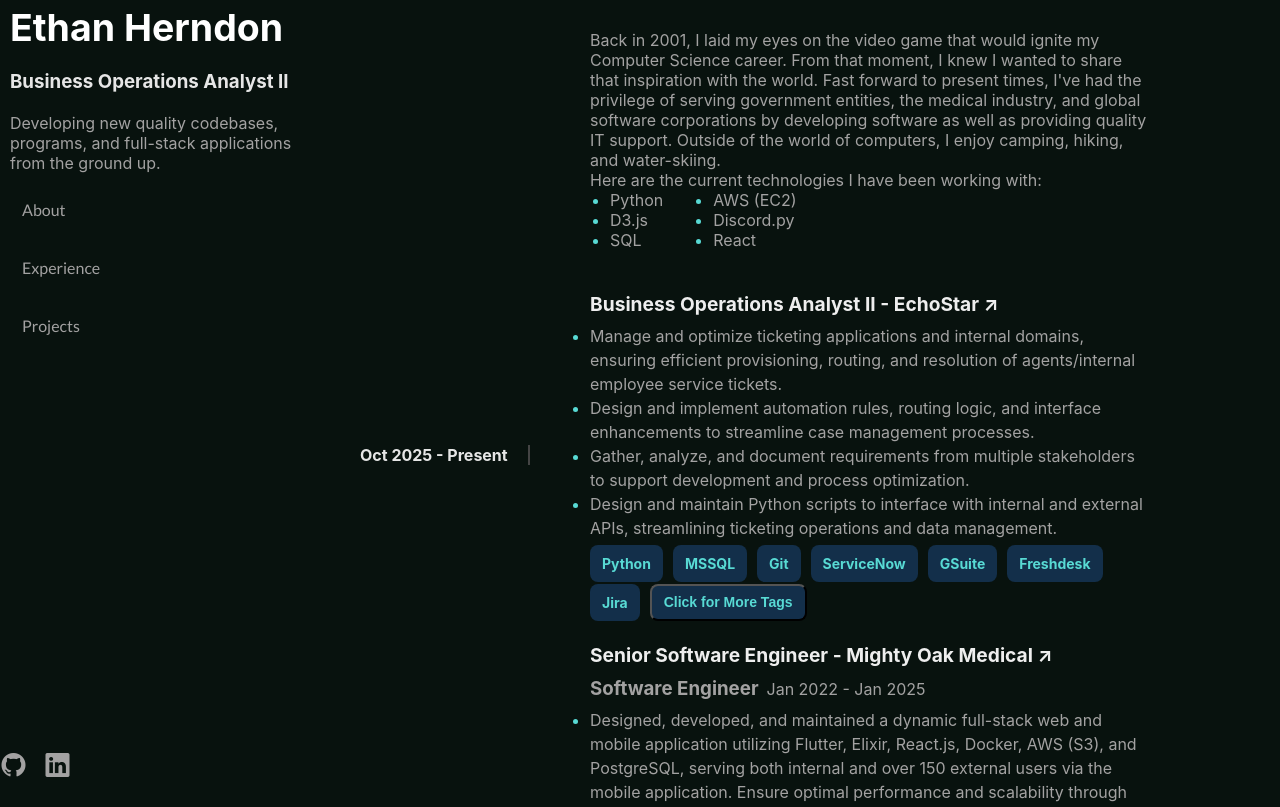
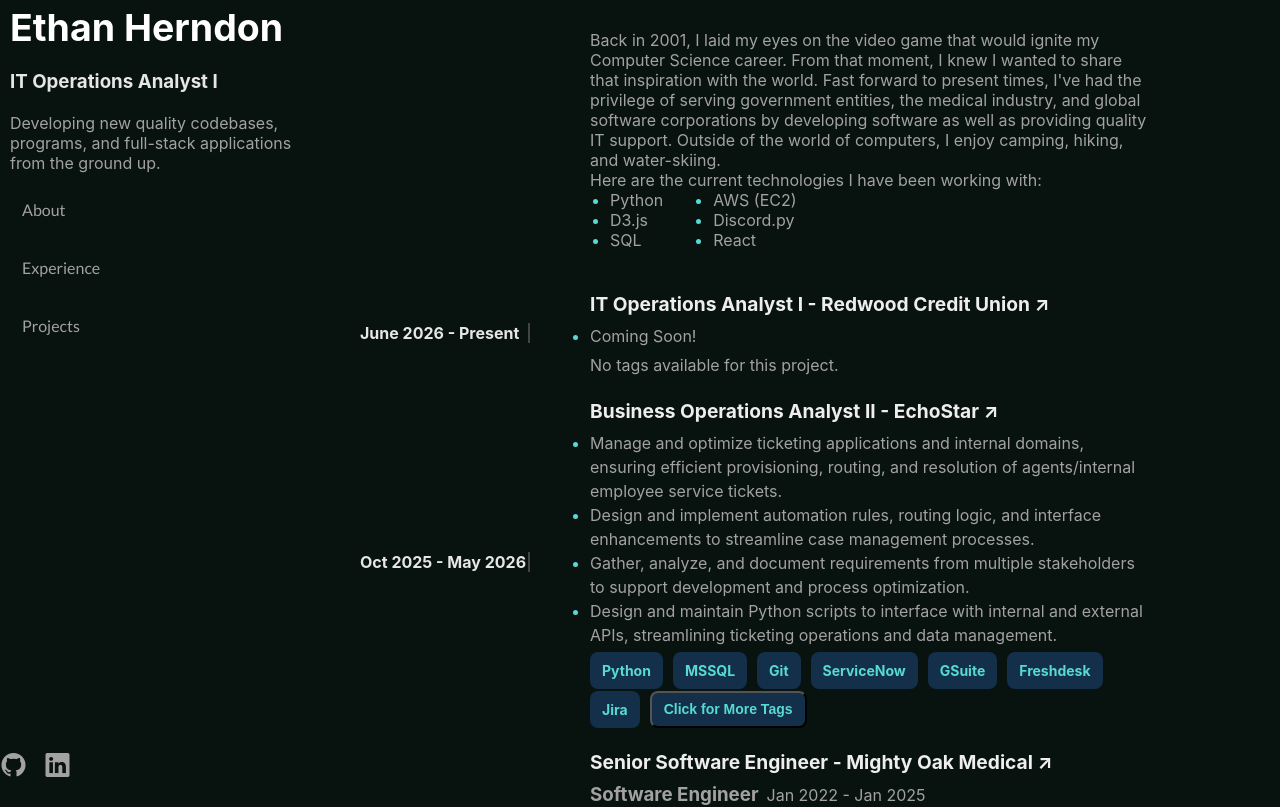
Before and after one commit to HerndonE/Portfolio-Website, a React (Create React App) app: page /#/ in a window 1280 px wide. Shown: the top 807 px of the page. Built offline with nearby package versions, Linux system fonts and the light colour scheme.

Commit message:
[add] new job role!

```diff
--- a/public/index.html
+++ b/public/index.html
@@ -7,7 +7,7 @@
     <meta name="theme-color" content="#000000" />
     <meta
       name="description"
-      content="Business Operations Analyst II"
+      content="IT Operations Analyst I"
     />
     <link rel="apple-touch-icon" href="%PUBLIC_URL%/logo192.png" />
     <!--
--- a/src/App.js
+++ b/src/App.js
@@ -67,7 +67,7 @@ const Home = () => (
               </div>
               <br />
               <div className="role">
-                <h3>Business Operations Analyst II</h3>
+                <h3>IT Operations Analyst I</h3>
               </div>
               <br />
               <p>
@@ -103,13 +103,43 @@ const Home = () => (
         <div id="experience" className="section">
           <div className="custom-paragraph">
             <div className="experience-entry">
-              <div className="experience-start-year"> Oct 2025 - Present</div>
+              <div className="experience-start-year"> June 2026 - Present</div>
               <div className="experience-description">
                 <div className="divider">
                   <h3>Experience</h3>
                 </div>
                 <div className="year-span">
-                  <span>Oct 2025 - Present</span>
+                  <span>June 2026 - Present</span>
+                </div>
+                <div className="company-names">
+                  <a
+                    href="https://www.redwoodcu.org/"
+                    target="_blank"
+                    rel="noreferrer"
+                    className="link"
+                  >
+                    <div className="job-title">
+                      IT Operations Analyst I - Redwood Credit Union{" "}
+                      <span>&#8599;</span>{" "}
+                    </div>
+                  </a>
+                </div>
+                <Experience
+                  AllExperiences={ExperienceContainer}
+                  IndexOfAllExperiences={0}
+                />
+                <ExperienceTags
+                  AllTags={ExperienceTagContainer}
+                  IndexOfAllTags={0}
+                />
+              </div>
+            </div>
+
+            <div className="experience-entry">
+              <div className="experience-start-year"> Oct 2025 - May 2026</div>
+              <div className="experience-description">
+                <div className="year-span">
+                  <span>Oct 2025 - May 2026</span>
                 </div>
                 <div className="company-names">
                   <a
@@ -126,11 +156,11 @@ const Home = () => (
                 </div>
                 <Experience
                   AllExperiences={ExperienceContainer}
-                  IndexOfAllExperiences={0}
+                  IndexOfAllExperiences={1}
                 />
                 <ExperienceTags
                   AllTags={ExperienceTagContainer}
-                  IndexOfAllTags={0}
+                  IndexOfAllTags={1}
                 />
               </div>
             </div>
@@ -158,11 +188,11 @@ const Home = () => (
                 </div>
                 <Experience
                   AllExperiences={ExperienceContainer}
-                  IndexOfAllExperiences={1}
+                  IndexOfAllExperiences={2}
                 />
                 <ExperienceTags
                   AllTags={ExperienceTagContainer}
-                  IndexOfAllTags={1}
+                  IndexOfAllTags={2}
                 />
               </div>
             </div>
@@ -314,7 +344,7 @@ const ExperiencePage = () => (
         <div id="experience" className="section">
           <div className="custom-paragraph">
             <div className="experience-entry">
-              <div className="experience-start-year"> Oct 2025 - Present</div>
+              <div className="experience-start-year"> June 2026 - Present</div>
               <div className="experience-description">
                 <a href="/" rel="noreferrer" className="link">
                   <div className="job-title">
@@ -325,7 +355,36 @@ const ExperiencePage = () => (
                   <h3>Experience</h3>
                 </div>
                 <div className="year-span">
-                  <span>Oct 2025 - Present</span>
+                  <span>June 2026 - Present</span>
+                </div>
+                <div className="company-names">
+                  <a
+                    href="https://www.redwoodcu.org/"
+                    target="_blank"
+                    rel="noreferrer"
+                    className="link"
+                  >
+                    <div className="job-title">
+                      IT Operations Analyst I - Redwood Credit Union{" "}
+                      <span>&#8599;</span>{" "}
+                    </div>
+                  </a>
+                </div>
+                <Experience
+                  AllExperiences={ExperienceContainer}
+                  IndexOfAllExperiences={0}
+                />
+                <ExperienceTags
+                  AllTags={ExperienceTagContainer}
+                  IndexOfAllTags={0}
+                />
+              </div>
+            </div>
+            <div className="experience-entry">
+              <div className="experience-start-year"> Oct 2025 - May 2026</div>
+              <div className="experience-description">
+                <div className="year-span">
+                  <span>Oct 2025 - May 2026</span>
                 </div>
                 <div className="company-names">
                   <a
@@ -342,11 +401,11 @@ const ExperiencePage = () => (
                 </div>
                 <Experience
                   AllExperiences={ExperienceContainer}
-                  IndexOfAllExperiences={0}
+                  IndexOfAllExperiences={1}
                 />
                 <ExperienceTags
                   AllTags={ExperienceTagContainer}
-                  IndexOfAllTags={0}
+                  IndexOfAllTags={1}
                 />
               </div>
             </div>
@@ -373,11 +432,11 @@ const ExperiencePage = () => (
                 </div>
                 <Experience
                   AllExperiences={ExperienceContainer}
-                  IndexOfAllExperiences={1}
+                  IndexOfAllExperiences={2}
                 />
                 <ExperienceTags
                   AllTags={ExperienceTagContainer}
-                  IndexOfAllTags={1}
+                  IndexOfAllTags={2}
                 />
               </div>
             </div>
@@ -402,11 +461,11 @@ const ExperiencePage = () => (
                 </div>
                 <Experience
                   AllExperiences={ExperienceContainer}
-                  IndexOfAllExperiences={2}
+                  IndexOfAllExperiences={3}
                 />
                 <ExperienceTags
                   AllTags={ExperienceTagContainer}
-                  IndexOfAllTags={2}
+                  IndexOfAllTags={3}
                 />
               </div>
             </div>
@@ -431,11 +490,11 @@ const ExperiencePage = () => (
                 </div>
                 <Experience
                   AllExperiences={ExperienceContainer}
-                  IndexOfAllExperiences={3}
+                  IndexOfAllExperiences={4}
                 />
                 <ExperienceTags
                   AllTags={ExperienceTagContainer}
-                  IndexOfAllTags={3}
+                  IndexOfAllTags={4}
                 />
               </div>
             </div>
@@ -460,11 +519,11 @@ const ExperiencePage = () => (
                 </div>
                 <Experience
                   AllExperiences={ExperienceContainer}
-                  IndexOfAllExperiences={4}
+                  IndexOfAllExperiences={5}
                 />
                 <ExperienceTags
                   AllTags={ExperienceTagContainer}
-                  IndexOfAllTags={4}
+                  IndexOfAllTags={5}
                 />
               </div>
             </div>
@@ -489,11 +548,11 @@ const ExperiencePage = () => (
                 </div>
                 <Experience
                   AllExperiences={ExperienceContainer}
-                  IndexOfAllExperiences={3}
+                  IndexOfAllExperiences={4}
                 />
                 <ExperienceTags
                   AllTags={ExperienceTagContainer}
-                  IndexOfAllTags={3}
+                  IndexOfAllTags={4}
                 />
               </div>
             </div>
--- a/src/components/CustomNav.js
+++ b/src/components/CustomNav.js
@@ -16,7 +16,7 @@ const CustomNav = ({ li, handleClick }) => {
         </div>
         <br />
         <div className="role">
-          <h3>Business Operations Analyst II</h3>
+          <h3>IT Operations Analyst I</h3>
         </div>
         <br />
         <p>
--- a/src/components/Experience/ExperienceData.js
+++ b/src/components/Experience/ExperienceData.js
@@ -1,3 +1,5 @@
+const RedwoodCreditUnionExperience = ["Coming Soon!"];
+
 const EchoStarExperience = [
   "Manage and optimize ticketing applications and internal domains, ensuring efficient provisioning, routing, and resolution of agents/internal employee service tickets.",
   "Design and implement automation rules, routing logic, and interface enhancements to streamline case management processes.",
@@ -58,6 +60,7 @@ const CSUMBExperience = [
   "Confidently installed numerous network peripherals such as cameras, door locks and Wifi access points.",
 ];
 const ExperienceContainer = [
+  RedwoodCreditUnionExperience,
   EchoStarExperience,
   MightyOakMedicalExperience,
   AtlassianExperience,
--- a/src/components/Experience/ExperienceTagData.js
+++ b/src/components/Experience/ExperienceTagData.js
@@ -1,3 +1,4 @@
+const RedwoodCreditUnionTag = [];
 const EchoStarTag = [
   "Python",
   "MSSQL",
@@ -65,6 +66,7 @@ const CSUMBTags = [
   "Customer Service",
 ];
 const ExperienceTagContainer = [
+  RedwoodCreditUnionTag,
   EchoStarTag,
   MightyOakMedicalTags,
   AtlassianTags,
```
